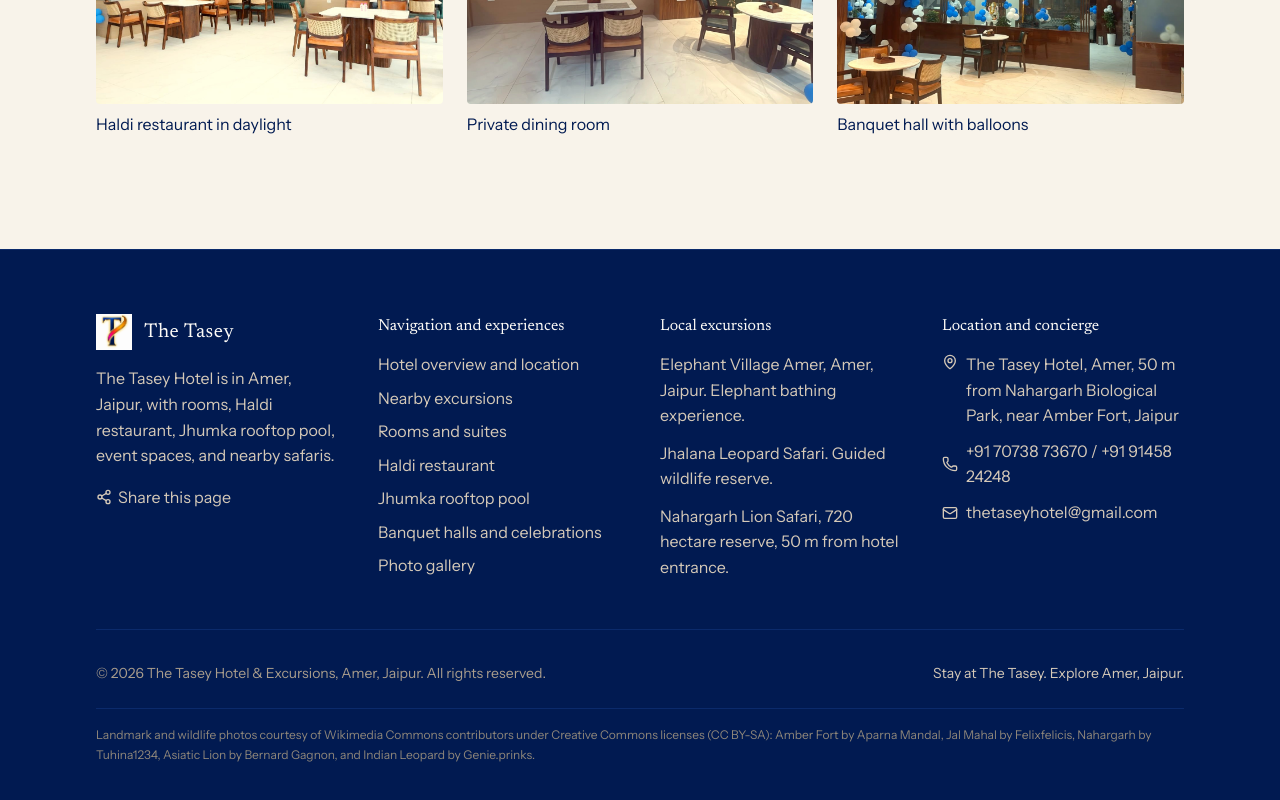
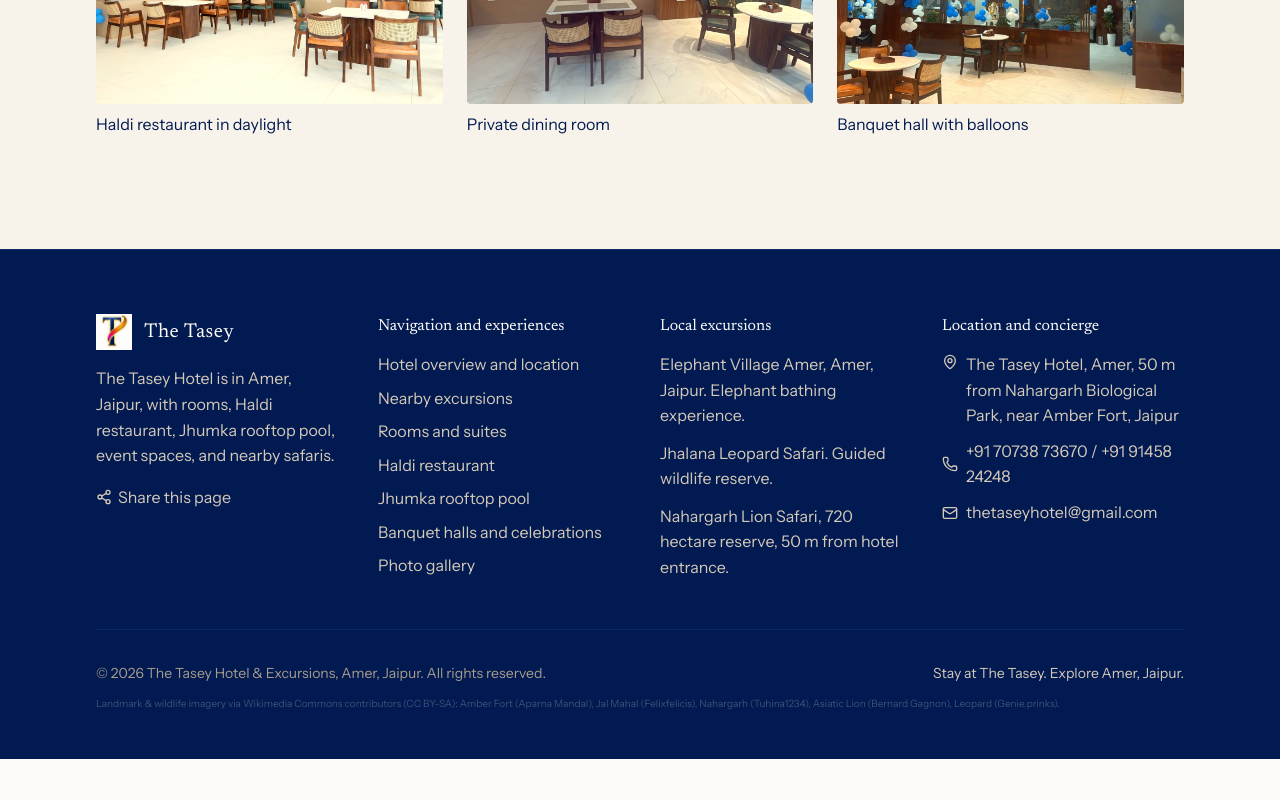
Before and after one commit to pranamyajainn/the-tasey-hotel-website, a Next.js app: page / in a window 1280 px wide. Shown: the part 8055-8855 px from the top of the page. After the commit the page ends 8814 px from the top, so only its background shows below. Built offline with nearby package versions, Linux system fonts and the light colour scheme.

Commit message:
Make photo attribution tiny, subtle, and matching footer font

```diff
--- a/src/components/Footer.tsx
+++ b/src/components/Footer.tsx
@@ -133,10 +133,9 @@
           </div>
         </div>
 
-        {/* Photography Mention */}
-        <div className="mt-6 pt-4 border-t border-[#0B2A6B] text-center sm:text-left text-[12px] text-[#8E867A] leading-relaxed">
-          Landmark and wildlife photos courtesy of Wikimedia Commons contributors under Creative Commons licenses (CC BY-SA): Amber Fort by Aparna Mandal, Jal Mahal by Felixfelicis, Nahargarh by Tuhina1234, Asiatic Lion by Bernard Gagnon, and Indian Leopard by Genie.prinks.
-        </div>
+        <p className="mt-3 text-[10px] text-[#3B5278] text-center sm:text-left leading-normal">
+          Landmark &amp; wildlife imagery via Wikimedia Commons contributors (CC BY-SA): Amber Fort (Aparna Mandal), Jal Mahal (Felixfelicis), Nahargarh (Tuhina1234), Asiatic Lion (Bernard Gagnon), Leopard (Genie.prinks).
+        </p>
       </div>
     </footer>
   );
```
